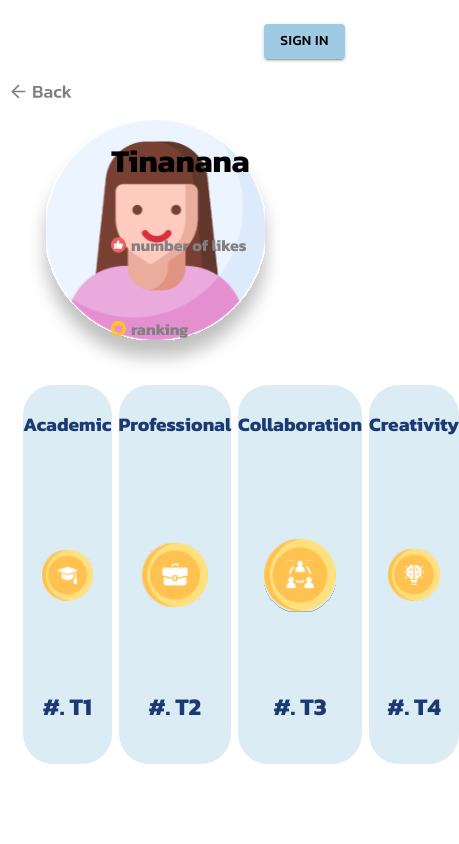
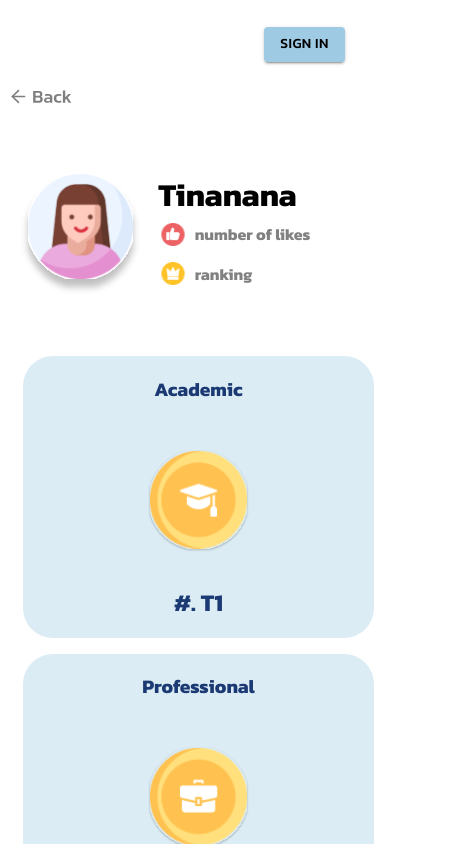
Before and after one commit to TinananaLiu/nftplatform-frontend, a React (Create React App) app: page /profile in a window 390 px wide. Shown: the top 844 px of the page, 459 px wide, since content can reach past the window. Built offline with nearby package versions, Linux system fonts and the light colour scheme; what react-swipeable-views-utils would draw is missing.

Commit message:
make rwd

```diff
--- a/src/App.css
+++ b/src/App.css
@@ -41,6 +41,7 @@
   /* border: rgb(255, 0, 0) 2px dashed; */
   display: flex;
   justify-content: end;
+  align-items: center;
   width: 80%;
   /* margin-top: 2%; */
 }
--- a/src/App.js
+++ b/src/App.js
@@ -14,11 +14,11 @@ import ChangePwdPage from './pages/ChangePwd'
 
 import { Route, Routes } from 'react-router-dom'
 import logo from './pages/image/logo.svg'
+import userphoto from './pages/image/userphoto.svg'
 import homeicon from './pages/image/homeicon.svg'
 import portfolioicon from './pages/image/portfolioicon.svg'
 import galleryicon from './pages/image/galleryicon.svg'
 import uploadicon from './pages/image/uploadicon.svg'
-import userphoto from './pages/image/userphoto.svg'
 import { useState } from 'react'
 import { useLocation, useNavigate } from 'react-router-dom'
 
@@ -28,8 +28,12 @@ import { useSignIn } from './providers/SignIn'
 const hoverColor = '#D9D9D9'
 
 function App() {
-  let location = useLocation().pathname
+  const location = useLocation().pathname
   const navigateTo = useNavigate()
+
+  const { info: my_info } = useSignIn()
+
+  console.log(my_info)
 
   const signInContext = useSignIn()
 
@@ -137,13 +141,22 @@ function App() {
                       }}>
                       Log out
                     </Button>
+                    <div
+                      style={{
+                        height: '50px',
+                        paddingTop: '8px'
+                      }}>
                       <img
-                      src={userphoto}
+                        style={{
+                          height: '100%'
+                        }}
+                        src={my_info.image ? my_info.image : userphoto}
                         alt="userphoto"
                         onClick={() => {
                           navigateTo('/profile')
                         }}
                       />
+                    </div>
                   </>
                 ) : (
                   <Button
--- a/src/apis/api.js
+++ b/src/apis/api.js
@@ -1,9 +1,14 @@
 import axios from 'axios'
+import Avatar from '../pages/image/token.svg'
 
 const api_endpoint = axios.create({
   baseURL: 'http://localhost:3000/api',
   timeout: 3000
 })
+
+const set_up_jwt = jwt => {
+  axios.defaults.headers.common['Authorization'] = `Bearer ${jwt}`
+}
 
 const uploadProfileToBackend = async () => {
   return 'tina-12345' // NFT 的 hash id
@@ -20,11 +25,15 @@ const getNFTItemByHash = async hash_id => {
     avatar(blob);
 */
 const login = async payload => {
-  const result = await api_endpoint.post('/user/login', payload)
   /*
     return {username, avatar, jwt}
   */
-  return result.data
+  return {
+    jwt: 'abc',
+    username: 'yugo',
+    image: Avatar,
+    pwd_change: true
+  }
 }
 
 const logout = async ({ username }) => {
@@ -39,6 +48,7 @@ const getPersonProfile = async person => {
 }
 
 export {
+  set_up_jwt,
   uploadProfileToBackend,
   getNFTItemByHash,
   login,
--- a/src/pages/MyPortfolio.js
+++ b/src/pages/MyPortfolio.js
@@ -8,6 +8,7 @@ import Button from '@mui/material/Button'
 import { useState } from 'react'
 import FormDialog from './MoodDialog'
 import AvatarModal from './AvatarModal'
+import { useSignIn } from '../providers/SignIn'
 
 const MyPortfolioPage = () => {
   const [moodText, setMoodText] = useState('Type anything...')
@@ -22,6 +23,8 @@ const MyPortfolioPage = () => {
   //     setEditing(true)
   //   }
   // }
+
+  const { info: my_info } = useSignIn()
 
   const navigateTo = useNavigate()
 
@@ -51,10 +54,16 @@ const MyPortfolioPage = () => {
 
       <div className="MyUserPart">
         <span className="MyPhoto">
-          <img src={userphoto} alt="userphoto" onClick={handleAvatarUpload} />
+          <img
+            src={my_info.image ? my_info.image : userphoto}
+            alt="userphoto"
+            onClick={handleAvatarUpload}
+          />
         </span>
         <span className="MyInfo">
-          <span className="MyInfoName">Tinanana</span>
+          <span className="MyInfoName">
+            {my_info.username ? my_info.username : 'Tinanana'}
+          </span>
           <span className="MyInfoItem">
             <FormDialog />
             <span>
--- a/src/pages/Profile.css
+++ b/src/pages/Profile.css
@@ -1,18 +1,18 @@
 
 .UserPart {
-    /* border: rgb(0, 0, 0) 1px dashed; */
     font-family: 'Kanit', sans-serif;
     display: flex;
-    width: 60%;
+    width: 90%;
     height: 30%;
     align-items: center;
-    margin: 3% 30% 3% 5%;
+    margin: 1rem 0 1rem 0;
 }
 
 .Photo {
-    /* border: rgb(230, 67, 67) 1px dashed; */
     width: 30%;
-    height: 100%;
+    max-width: 180px;
+    aspect-ratio: 1;
+    /* border: 2px solid red; */
     display: flex;
     /* justify-content: center; */
     /* align-items: center; */
@@ -21,11 +21,9 @@
 
 .Photo img {
     height: 100%;
-    /* width: 100%; */
 }
 
 .Info {
-    /* border: rgb(230, 67, 67) 1px dashed; */
     display: flex;
     flex-direction: column;
     width: 70%;
@@ -33,35 +31,39 @@
     text-align: left;
     margin-left: 3%;
     padding-left: 2%;
-    /* font-size: larger; */
+
+    justify-content: center;
+    /* border: 2px solid red; */
 }
 
 .InfoItem {
-    height: 33%;
+    /* border: 2px solid red; */
+    height: 11%;
+    width: 100%;
     display: flex;
     align-items: center;
-    /* border: rgb(230, 67, 67) 1px dashed; */
     font-size: xx-large;
     font-weight: bold;
+    margin: 0.5rem 0 0.5rem 0;
 }
 
 .InfoIcon {
     display: flex;
+    min-width: 30px;
+    max-width: 50px;
     width: 10%;
     height: 100%;
-    /* border: rgb(0, 0, 0) 1px dashed; */
     margin-right: 3%;
+    /* border: red 2px solid; */
 }
 
 .InfoIcon img {
-    /* height: 100%;  */
+    height: 100%;
     width: 100%;
-    /* display: flex;
-    justify-content: center;
-    align-items: center;  */
 }
 
 .InfoNum {
+    flex-grow: 1;
     font-size: medium;
     font-weight: bold;
     color: #818181;
@@ -72,7 +74,6 @@
 }
 
 .Award {
-    /* border: rgb(0, 0, 0) 1px dashed; */
     display: flex;
     width: 90%;
     height: 45%;
@@ -80,6 +81,7 @@
 }
 
 .AwardElement {
+    width: 25%;
     background-color: #DBECF5;
     border-radius: 30px;
     display: flex;
@@ -87,6 +89,8 @@
     flex-grow: 1;
     align-items: center;
     margin: 0 1%;
+
+    /* border: 2px solid red; */
 }
 
 
@@ -102,15 +106,16 @@
     margin-top: 2%;
 }
 
-.TokenImg {
+.TokenImgContainer {
     height: 60%;
     display: flex;
     align-items: center;
     justify-content: center;
 }
 
-.TokenImg img {
+.TokenImg {
     width: 60%;
+    height: 100%;
 }
 
 .TokenNum {
@@ -123,3 +128,22 @@
     font-weight: bold;
     color: #1B3973;
 }
+
+@media (max-width: 500px) {
+    .UserPart {
+        height: 15%;
+    }
+    .Photo {
+        width: 40%;
+    }
+    .InfoItem {
+        /* height: 20%; */
+    }
+    .Award {
+        flex-direction: column;
+    }
+    .AwardElement {
+        margin-bottom: 1rem;
+        width: 100%;
+    }
+}
--- a/src/pages/Profile.js
+++ b/src/pages/Profile.js
@@ -1,22 +1,15 @@
 import React, { useState } from 'react'
 import './Profile.css'
 import userphoto from './image/userphoto.svg'
-import levelbar from './image/levelbar.svg'
 import atoken from './image/atoken.svg'
 import ptoken from './image/ptoken.svg'
 import coltoken from './image/coltoken.svg'
 import cretoken from './image/cretoken.svg'
-// import token from './image/token.svg'
-import { styled } from '@mui/material/styles'
-import LinearProgress, {
-  linearProgressClasses
-} from '@mui/material/LinearProgress'
-
-import Box from '@mui/material/Box'
 import backarrow from './image/backarrow.svg'
 import likeicon from './image/likes.svg'
 import rankicon from './image/crown.svg'
 import { useNavigate } from 'react-router-dom'
+import { useSignIn } from '../providers/SignIn'
 
 // const BorderLinearProgress = styled(LinearProgress)(({ theme }) => ({
 //   height: 20,
@@ -34,6 +27,7 @@ import { useNavigate } from 'react-router-dom'
 const ProfilePage = () => {
   const [progress, setProgress] = useState(50)
   const navigateTo = useNavigate()
+  const { info: my_info } = useSignIn()
 
   const goBack = () => {
     navigateTo(-1) // 回到上一页
@@ -48,18 +42,23 @@ const ProfilePage = () => {
 
       <div className="UserPart">
         <span className="Photo">
-          <img src={userphoto} alt="userphoto" />
+          <img
+            src={my_info.image ? my_info.image : userphoto}
+            style={{
+              height: '100%'
+            }}
+            alt="userphoto"
+          />
         </span>
         <span className="Info">
-          <span className="InfoItem">Tinanana</span>
+          <span className="InfoItem">
+            {my_info.username ? my_info.username : 'Tinanana'}
+          </span>
           <span className="InfoItem">
             <span className="InfoIcon">
               <img src={likeicon} alt="likes" />
             </span>
             <span className="InfoNum">number of likes</span>
-            {/* <Box sx={{ width: '100%' }}>
-              <BorderLinearProgress variant="determinate" value={progress} />
-            </Box> */}
           </span>
           {/* <span className="InfoItem">level</span>
           <span className="InfoItem">some user information</span> */}
@@ -78,29 +77,29 @@ const ProfilePage = () => {
       <div className="Award">
         <span className="AwardElement">
           <span className="TokenType">Academic</span>
-          <span className="TokenImg">
-            <img src={atoken} alt="token" />
+          <span className="TokenImgContainer">
+            <img className="TokenImg" src={atoken} alt="token" />
           </span>
           <span className="TokenNum">#. T1</span>
         </span>
         <span className="AwardElement">
           <span className="TokenType">Professional</span>
-          <span className="TokenImg">
-            <img src={ptoken} alt="token" />
+          <span className="TokenImgContainer">
+            <img className="TokenImg" src={ptoken} alt="token" />
           </span>
           <span className="TokenNum">#. T2</span>
         </span>
         <span className="AwardElement">
           <span className="TokenType">Collaboration</span>
-          <span className="TokenImg">
-            <img src={coltoken} alt="token" />
+          <span className="TokenImgContainer">
+            <img className="TokenImg" src={coltoken} alt="token" />
           </span>
           <span className="TokenNum">#. T3</span>
         </span>
         <span className="AwardElement">
           <span className="TokenType">Creativity</span>
-          <span className="TokenImg">
-            <img src={cretoken} alt="token" />
+          <span className="TokenImgContainer">
+            <img className="TokenImg" src={cretoken} alt="token" />
           </span>
           <span className="TokenNum">#. T4</span>
         </span>
--- a/src/pages/SignIn.js
+++ b/src/pages/SignIn.js
@@ -56,7 +56,7 @@ export default function SignIn() {
       navigateTo('/')
     } else {
       //秀錯誤的畫面
-      setIsError(true)
+      setError("")
     }
   }
 
@@ -64,7 +64,7 @@ export default function SignIn() {
 
   const navigateTo = useNavigate()
 
-  const [isError, setIsError] = useState(false)
+  const [error, setError] = useState(false)
 
   return (
     <ThemeProvider theme={defaultTheme}>
@@ -116,13 +116,13 @@ export default function SignIn() {
                 alignContent: 'center',
                 margin: '1rem 0 1rem 0'
               }}>
-              {isError ? (
+              {error !== "" ? (
                 <div
                   style={{
                     height: '1rem',
                     fontSize: '1rem'
                   }}>
-                  錯誤QQ
+                  {error}
                 </div>
               ) : (
                 <></>
--- a/src/providers/SignIn.js
+++ b/src/providers/SignIn.js
@@ -1,6 +1,7 @@
 import React, { createContext, useContext, useState } from 'react'
 import { login as loginFunction } from '../apis/api'
 import { updatePassword as updatePasswordFunction } from '../apis/api'
+import { set_up_jwt } from '../apis/api'
 
 const SignInContext = createContext({
   loggedIn: false,
@@ -8,14 +9,16 @@ const SignInContext = createContext({
   logout: async () => {},
   updatePassword: async payload => {},
   info: {
-    username: 'admin'
+    username: null,
+    image: null
   }
 })
 
 const SignInProvider = ({ children }) => {
   const [loggedIn, setLoggedIn] = useState(false)
   const [info, setInfo] = useState({
-    username: ''
+    username: null,
+    image: null
   })
 
   const login = async payload => {
@@ -27,6 +30,12 @@ const SignInProvider = ({ children }) => {
         image: result.image,
         jwt: result.jwt
       })
+
+      localStorage.setItem('jwt', result.jwt)
+      localStorage.setItem('image', result.image)
+
+      set_up_jwt(result.jwt)
+
       if (!result.pwd_change) {
         return 1
       } else {
@@ -39,6 +48,7 @@ const SignInProvider = ({ children }) => {
   }
 
   const logout = () => {
+    localStorage.removeItem('jwt')
     setLoggedIn(false)
     setInfo({ username: '' })
   }
```
Also changed, not shown: src/pages/MyPortfolio.css (+23 -18 lines). Lines whose indentation alone changed are shown as unchanged.
